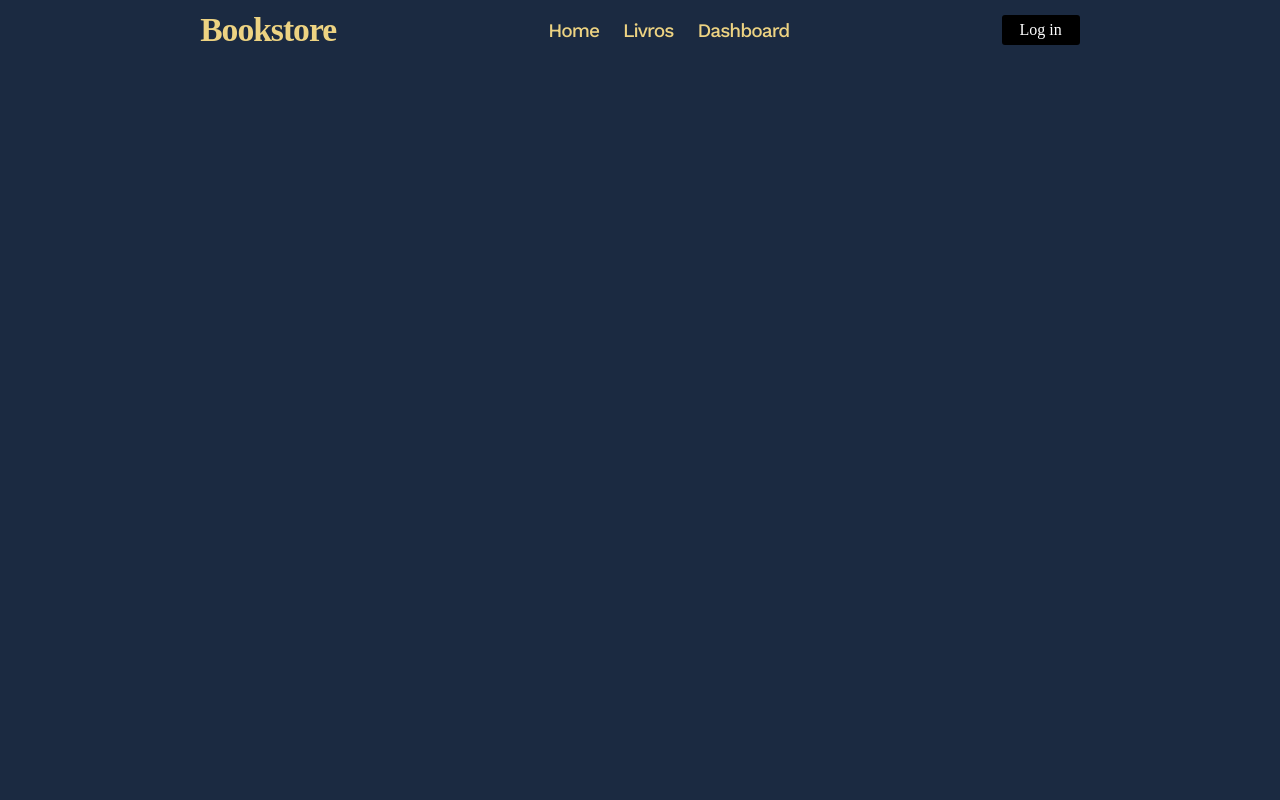
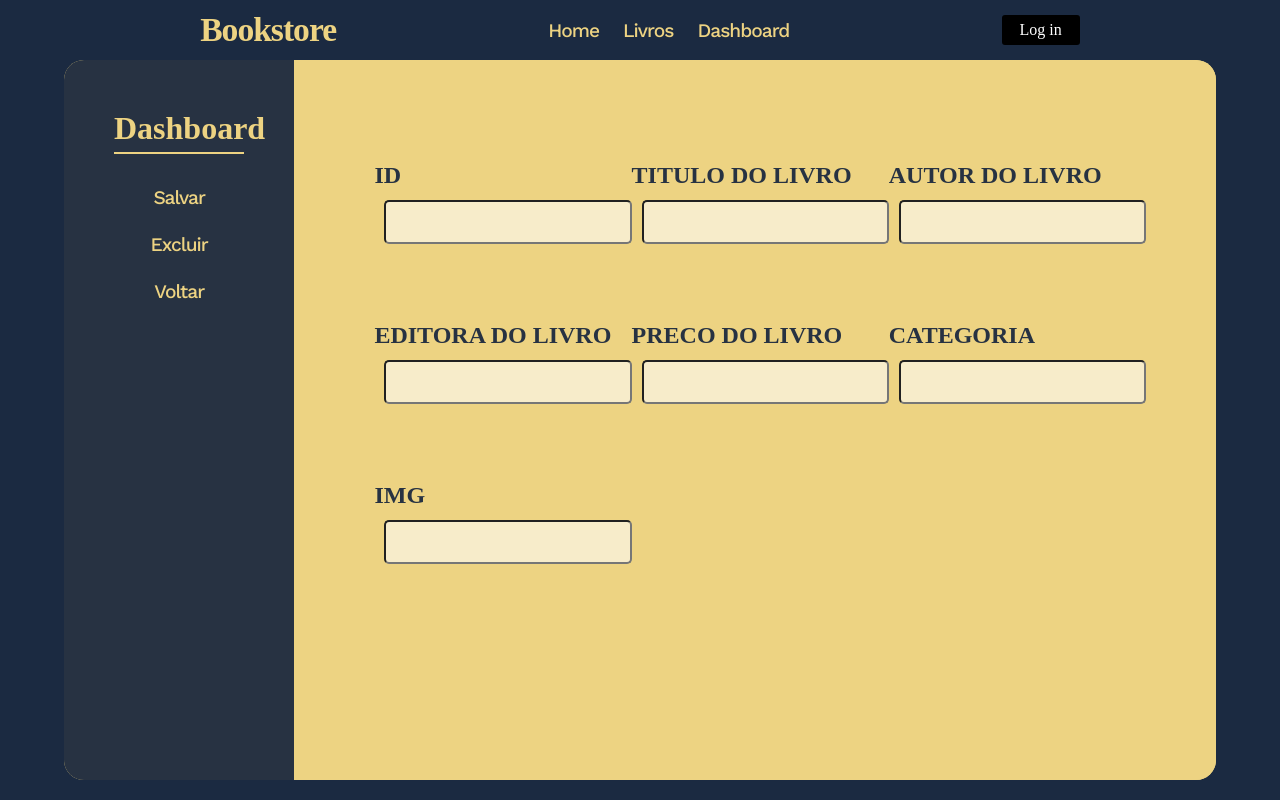
Before and after one commit to JoaoV1821/livrariaReact, a React (Vite) app: page /dashboard/1 in a window 1280 px wide. Built offline with nearby package versions, Linux system fonts and the light colour scheme; no server answers; a web font is replaced by a local one.

Commit message:
fix handleSave

```diff
--- a/src/Routes.jsx
+++ b/src/Routes.jsx
@@ -18,12 +18,12 @@ const App = () => {
 
       <Switch>
         <Route path='/' element={<Home />}></Route>
-        <Route path='/livros' element={<Livros/>}></Route>
+        <Route path='/livros' element={<Livros />}></Route>
         <Route path='/livros' element={<Livros />}></Route>
         <Route path='/dashboard' element={<Dashboard />}></Route>
         <Route path='/dashboard/edit/:id' element={<DashboardForm />}></Route>
-        <Route path='/dashboard/new' element={<DashboardForm />}></Route>
-        <Route path='/log-in' element={<Login/>}></Route>
+        <Route path='/dashboard/:new' element={<DashboardForm />}></Route>
+        <Route path='/log-in' element={<Login />}></Route>
       </Switch>
 
       {/* <Footer/> */}
--- a/src/pages/Dashboard/DashboardForm.jsx
+++ b/src/pages/Dashboard/DashboardForm.jsx
@@ -52,7 +52,7 @@ const DashboardForm = () => {
   }
 
   async function handleSave() {
-    await getBookById(params.id) != undefined ? await updateBook(params.id, formData) : await addBook(formData)
+    params.new != 'new' ? await updateBook(params.id, formData) : await addBook(formData)
     navigate('/dashboard', { replace: true })
   }
 
```
